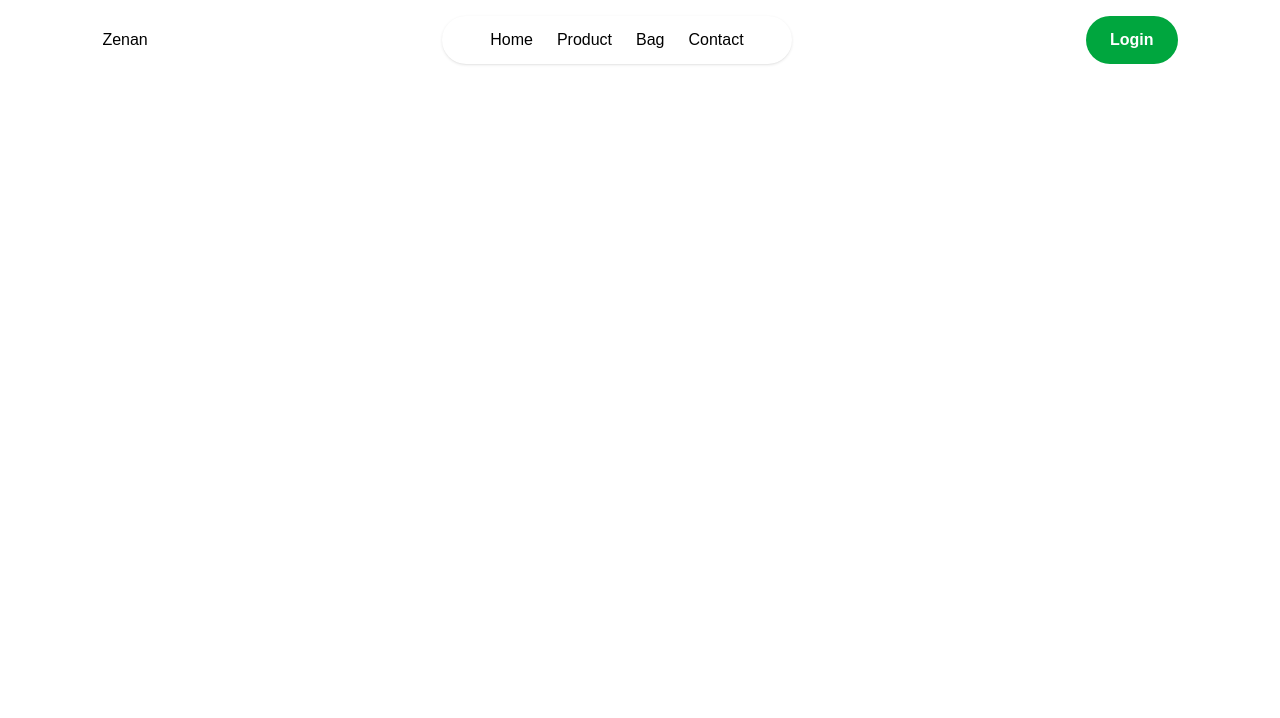
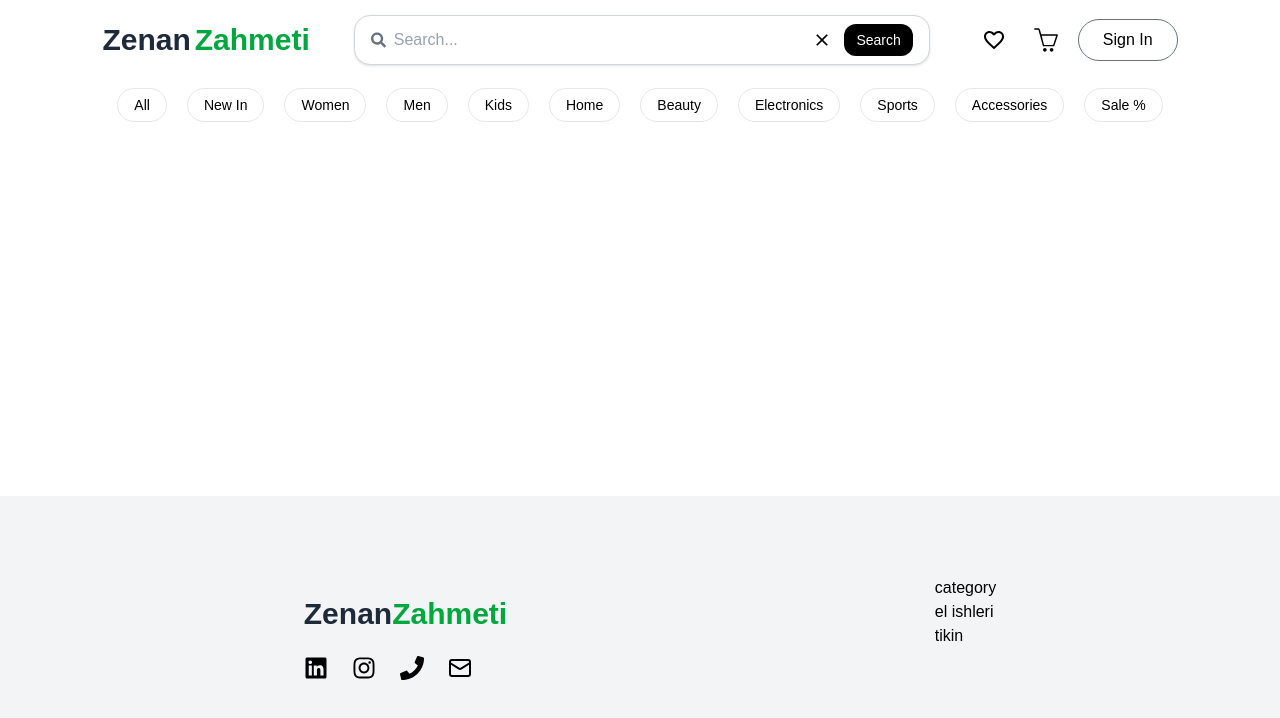
Before and after one commit to Vepa03/zenan_zahmeti, a Next.js app: page / in a window 1280 px wide. Shown: the top 718 px of the page. Built offline with nearby package versions, Linux system fonts and the light colour scheme; a web font is replaced by a local one.

Commit message:
fixed navbar and added footer

```diff
--- /dev/null
+++ b/app/components/Footer.jsx
@@ -0,0 +1,29 @@
+import React from 'react'
+import {FaInstagram, FaLinkedin, FaPhone, FaMail} from 'react-icons/fa'
+import {LuMail} from 'react-icons/lu'
+const Footer = () => {
+  return (
+    <div className='bg-gray-100 h-1/2 w-full flex md:flex-row flex-col justify-around items-start p-20'>
+        <div className='p-5'>
+            <ul>
+                <p className='text-gray-800 font-bold text-3xl pb-6'>Zenan<span className='text-green-600'>Zahmeti</span></p>
+                <div className='flex gap-6 pb-5'>
+                    <FaLinkedin className='text-2xl curser-pointer hover:text-gray-500' />
+                    <FaInstagram className='text-2xl curser-pointer hover:text-gray-500' />
+                    <FaPhone className='text-2xl curser-pointer hover:text-gray-500' />
+                    <LuMail className='text-2xl curser-pointer hover:text-gray-500' />
+                </div>
+            </ul>
+        </div>
+        <div>
+            <ul>
+                <p>category</p>
+                <li>el ishleri</li>
+                <li>tikin</li>
+            </ul>
+        </div>
+    </div>
+  )
+}
+
+export default Footer
--- a/app/components/Navbar.jsx
+++ b/app/components/Navbar.jsx
@@ -1,21 +1,85 @@
-import React from 'react'
+import React from "react";
+import { FaSearch } from "react-icons/fa";
+import { MdClose, MdFavoriteBorder } from "react-icons/md";
+import { SlBasket } from "react-icons/sl";
 
-const Navbar = () => {
+export default function Navbar() {
+  const categories = [
+    "All",
+    "New In",
+    "Women",
+    "Men",
+    "Kids",
+    "Home",
+    "Beauty",
+    "Electronics",
+    "Sports",
+    "Accessories",
+    "Sale %",
+  ];
+
   return (
-    <>
-    <nav className='w-full fixed px-5 lg:px-8 xl:px-[8%] py-4 flex items-center justify-between'>
-        <a href='/'>Zenan</a>
-        <ul className='hidden md:flex items-center gap-6 rounded-full px-12 py-3
-        bg-white shadow-sm bg-opacity-50'>
-           <li><a href='/home' className='font-Ovo'>Home</a></li>
-           <li><a href='/product' className='font-Ovo'>Product</a></li>
-           <li><a href='/bag' className='font-Ovo'>Bag</a></li>
-           <li><a href='/contact' className='font-Ovo'>Contact</a></li>
-        </ul>
-        <button href='/login' className='bg-green-600 rounded-full px-6 py-3 text-white hover:bg-green-700 font-bold '>Login</button>
-    </nav>
-    </>
-  )
+    <header className="fixed top-0 inset-x-0 z-50 bg-white/90 backdrop-blur">
+      {/* Row 1 */}
+      <div className="w-full px-5 lg:px-8 xl:px-[8%] h-20 flex items-center justify-between">
+        {/* Logo */}
+        <p className="text-gray-800 font-bold text-3xl flex items-center">
+          Zenan<span className="text-green-600 ml-1">Zahmeti</span>
+        </p>
+
+        {/* Search */}
+        <div className="w-full max-w-xl hidden md:flex items-center gap-2 rounded-2xl border border-gray-300 bg-white px-4 py-2 shadow-sm">
+          <FaSearch className="text-gray-500 w-5 h-5" />
+          <input
+            type="text"
+            placeholder="Search..."
+            className="w-full bg-transparent outline-none placeholder:text-gray-400 text-base"
+          />
+          <button
+            className="rounded-full p-1 hover:bg-gray-100 flex items-center justify-center"
+            aria-label="Clear"
+          >
+            <MdClose className="w-5 h-5" />
+          </button>
+          <button className="rounded-xl px-3 py-1.5 text-sm font-medium bg-black text-white">
+            Search
+          </button>
+        </div>
+
+        {/* Actions */}
+        <div className="flex items-center gap-3">
+          <button
+            className="rounded-full p-2 hover:bg-gray-100 flex items-center justify-center"
+            aria-label="Favorites"
+          >
+            <MdFavoriteBorder className="text-black w-6 h-6" />
+          </button>
+          <button
+            className="rounded-full p-2 hover:bg-gray-100 flex items-center justify-center"
+            aria-label="Basket"
+          >
+            <SlBasket className="text-black w-6 h-6" />
+          </button>
+          <button className="border rounded-full px-6 py-2 border-gray-500">
+            Sign In
+          </button>
+        </div>
+      </div>
+
+      {/* Row 2: Categories */}
+      <div className="w-full px-5 lg:px-8 xl:px-[8%] h-12 bg-white">
+        <nav className="flex items-center justify-center gap-5 overflow-x-auto py-2 no-scrollbar">
+          {categories.map((label) => (
+            <a
+              key={label}
+              href="#"
+              className="whitespace-nowrap rounded-full px-4 py-1.5 text-sm border border-gray-200 hover:border-gray-300 hover:bg-gray-50"
+            >
+              {label}
+            </a>
+          ))}
+        </nav>
+      </div>
+    </header>
+  );
 }
-
-export default Navbar
--- a/app/page.js
+++ b/app/page.js
@@ -1,11 +1,17 @@
 
+import Footer from "./components/Footer";
 import Navbar from "./components/Navbar";
 
 
 export default function Home() {
   return (
-    <>
-    <Navbar/>
-    </>
+    <div className="flex flex-col min-h-screen">
+      <Navbar/>
+      <main className="flex-1">
+
+      </main>
+      <Footer/>
+
+    </div>
   );
 }
```
Also changed, not shown: package.json (+4 -3 lines), 1 other file (tests, documents, lock files or other folders).
